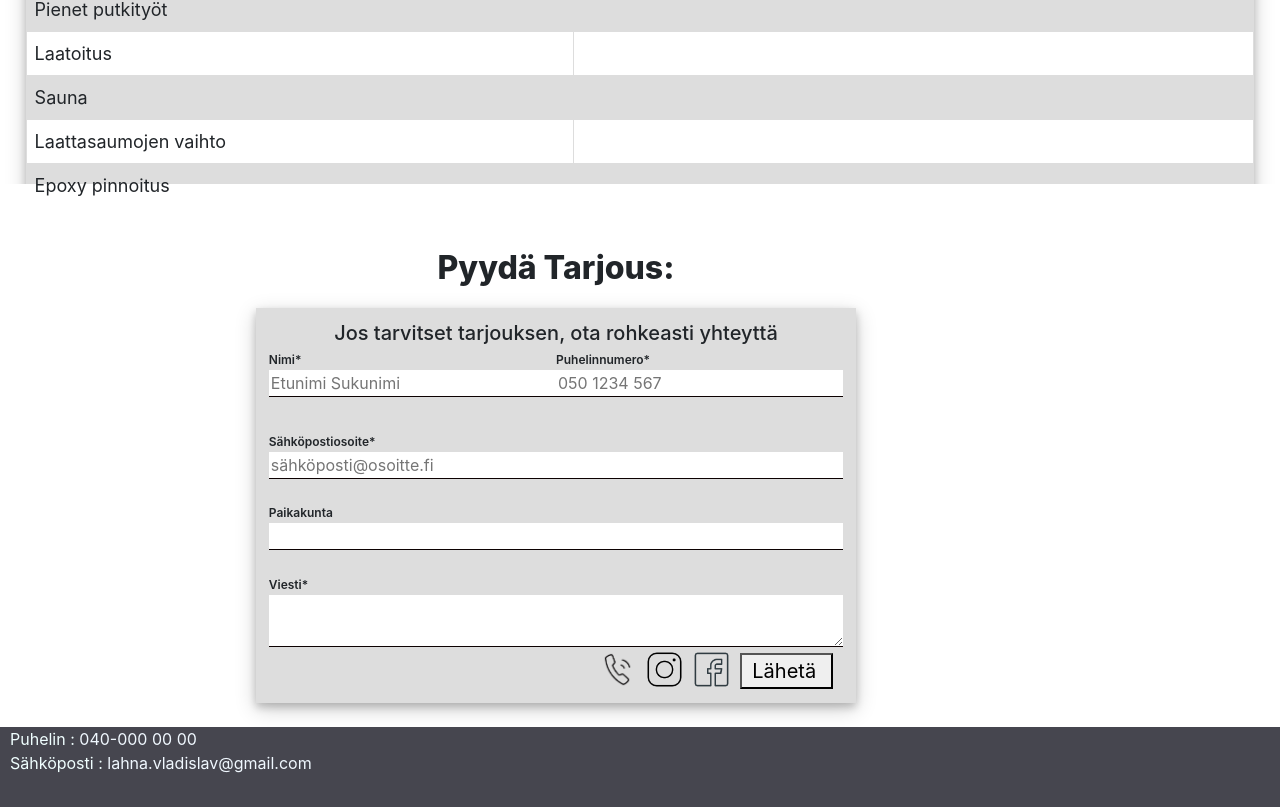
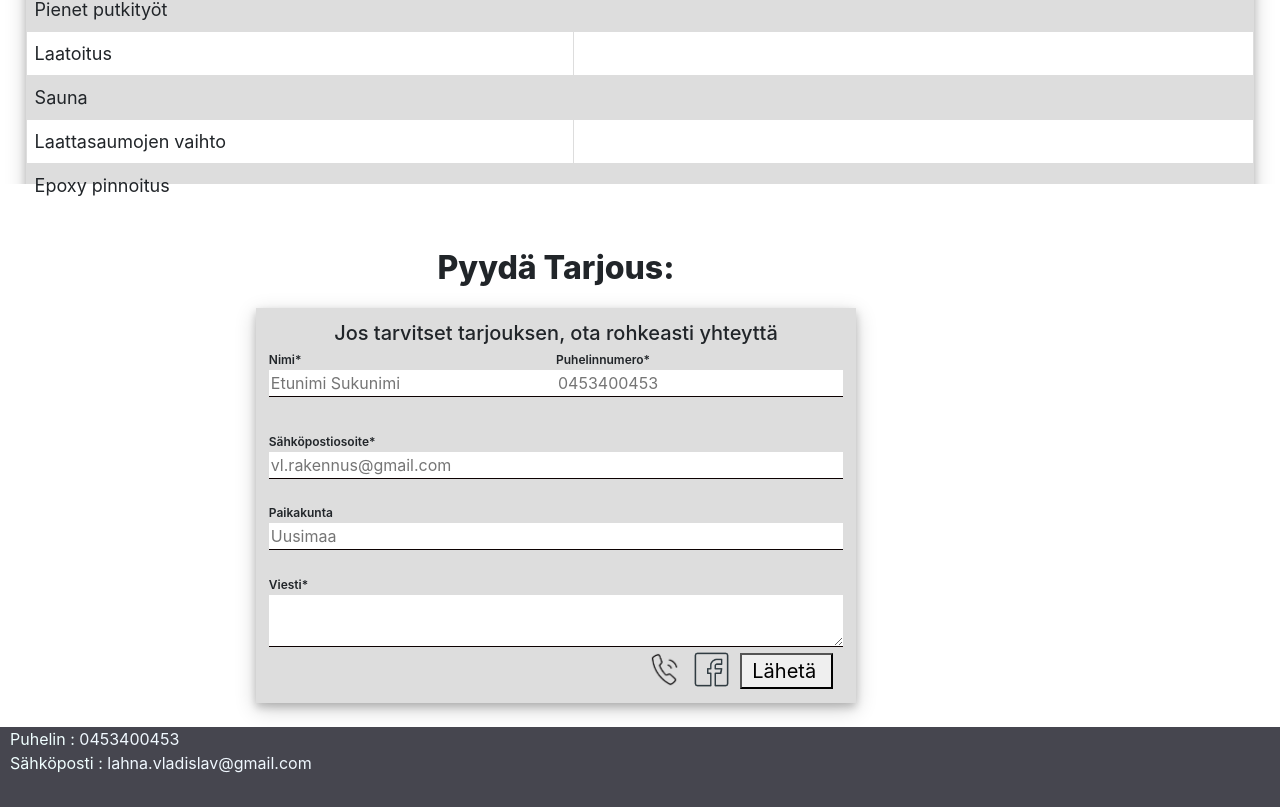
Before and after one commit to juriki/juriki.github.io, a React (Create React App) app: page / in a window 1280 px wide. Shown: the part 2545-3352 px from the top of the page. Built offline with nearby package versions, Linux system fonts and the light colour scheme.

Commit message:
netlify first commit

```diff
--- a/package.json
+++ b/package.json
@@ -7,6 +7,7 @@
     "@testing-library/react": "^13.4.0",
     "@testing-library/user-event": "^13.5.0",
     "bootstrap": "^5.3.0",
+    "node": "^21.1.0",
     "react": "^18.2.0",
     "react-bootstrap": "^2.7.4",
     "react-dom": "^18.2.0",
@@ -25,7 +26,6 @@
       "react-app/jest"
     ]
   },
-
   "browserslist": {
     "production": [
       ">0.2%",
--- a/src/Footer/footer.jsx
+++ b/src/Footer/footer.jsx
@@ -4,7 +4,7 @@ function Footer() {
     return (
         <div className="Footer" >
 
-            Puhelin :<a href='tel:+35840000000'> 040-000 00 00 </a> <br/>
+            Puhelin :<a href='tel:+358453400453'> 0453400453</a> <br/>
             Sähköposti : <a href='mailto: lahna.vladislav@gmail.com'>lahna.vladislav@gmail.com</a>
         </div>
     );
--- a/src/Form/Form.jsx
+++ b/src/Form/Form.jsx
@@ -42,17 +42,17 @@ function Form() {
                     </label>
                     <label  className='labelHalf'>
                         <p className='LabelP'>Puhelinnumero*</p>
-                        <input className='inputNamePhone' type="text" placeholder='050 1234 567' value={phone} onChange={(e) => setPhone(e.target.value)} />
+                        <input className='inputNamePhone' type="text" placeholder='0453400453' value={phone} onChange={(e) => setPhone(e.target.value)} />
                     </label>
                     <br />
                     <label className='labelFull'>
                         <p className='LabelP'>Sähköpostiosoite*</p>
-                        <input className='Inputik' type="text" placeholder='sähköposti@osoitte.fi' value={email} onChange={(e) => setEmail(e.target.value)} />
+                        <input className='Inputik' type="text" placeholder='vl.rakennus@gmail.com' value={email} onChange={(e) => setEmail(e.target.value)} />
                     </label>
                     <br />
                     <label className='labelFull'>
                         <p className='LabelP'>Paikakunta</p>
-                        <input className='Inputik'  type="text" value={city} onChange={(e) => setCity(e.target.value)} />
+                        <input className='Inputik'  type="text" value={city} onChange={(e) => setCity(e.target.value)} placeholder='Uusimaa' />
                     </label>
                     <br />
                     <label className='labelFull'>
@@ -64,10 +64,8 @@ function Form() {
                     <a href='https://www.facebook.com/ladislav.lahna/' target='_balnk'>
                         <img className='someLogos' src='facebook.png' alt="facebook" />
                     </a>
-                    <a href='https://www.instagram.com/ladlahna/?hl=en' target='_balnk'>
-                        <img className='someLogos' src='instagramLogo.png' alt="instagram" />
-                    </a>
-                    <a href='tel:+35840000000'>
+
+                    <a href='tel:+358453400453'>
                         <img className='someLogos' src='phoneLogo.png' alt="call" />
                     </a>
                 </div>
--- a/src/Navbar/Navbar.jsx
+++ b/src/Navbar/Navbar.jsx
@@ -23,6 +23,7 @@ function Navibar() {
                     <Navbar.Brand href="/">
                         <img className='Logo' src='VladLogo.png' alt="nice" />
                     </Navbar.Brand>
+
                 </Container>
 
 
```
